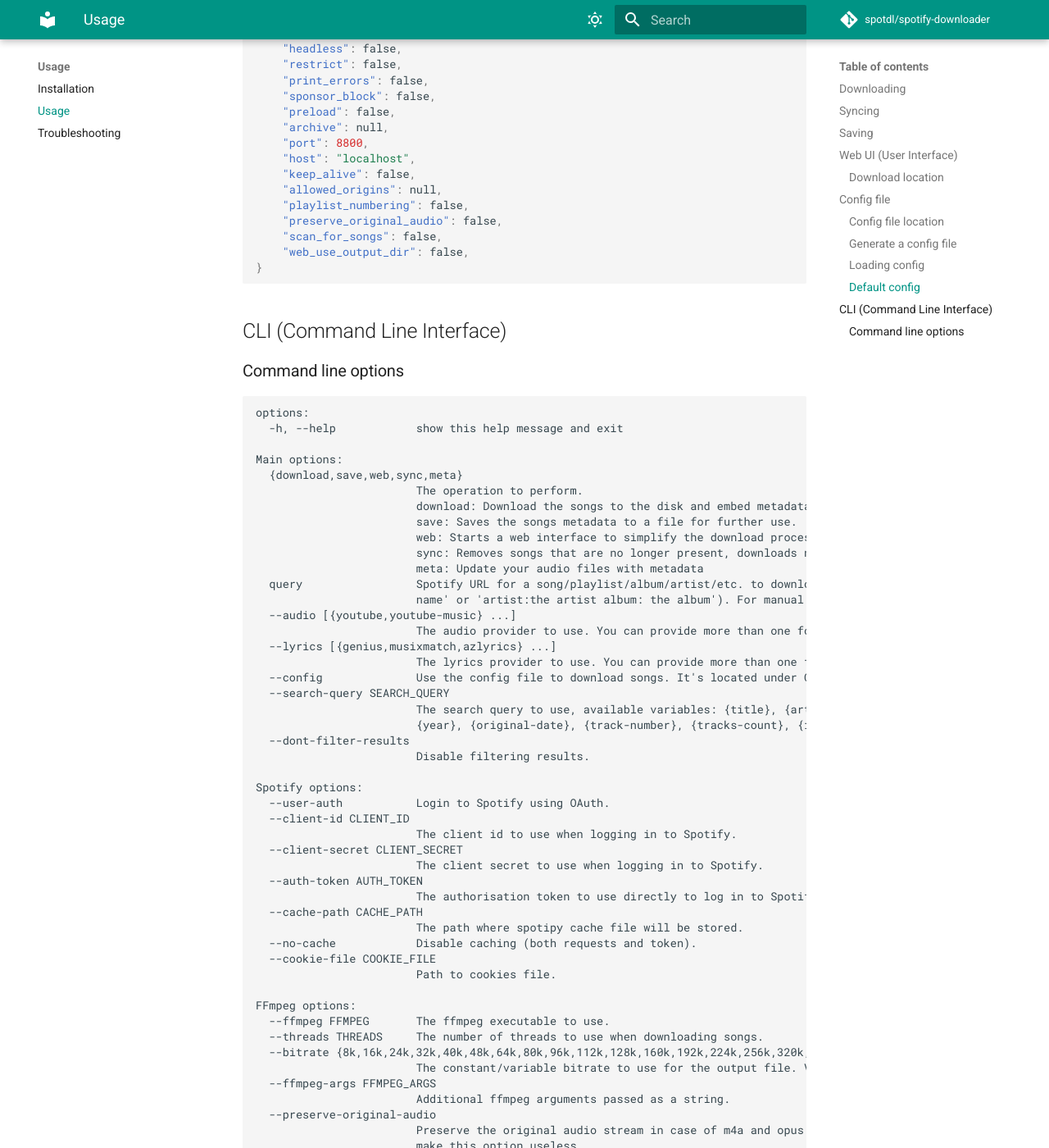
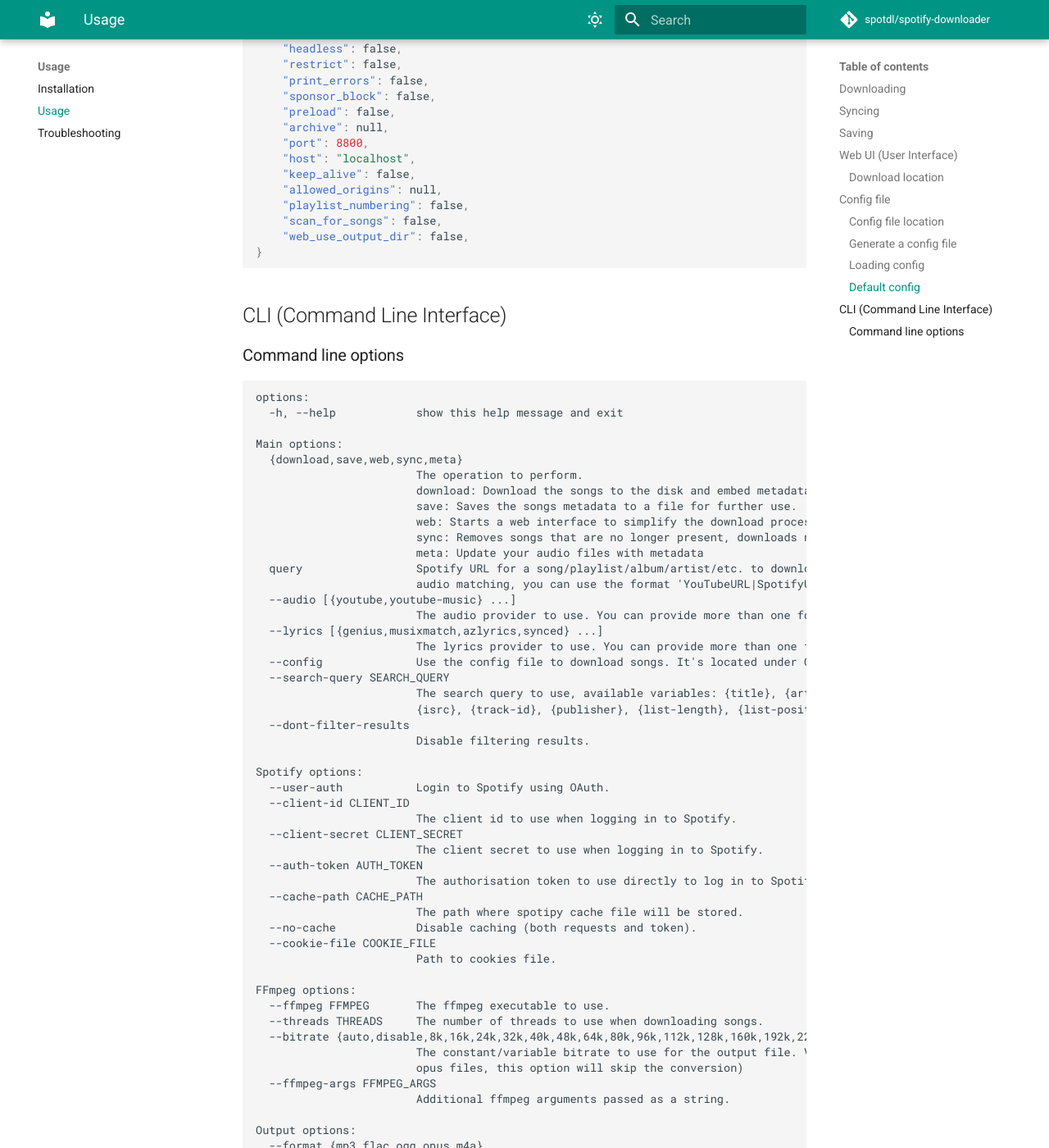
Before and after one commit to spotDL/spotify-downloader, an MkDocs documentation site: the page built from docs/usage.md, in a window 1280 px wide and 1400 px high, scrolled down 2893 px. Shown: the whole window at 82% size. Built offline with MkDocs 1.6.1 and Material for MkDocs 9.7.7, drawn with Linux system fonts in a browser that asks for light colours; comment, search, counter and statistics services are not loaded; some of the changed text lies outside the part shown.

Commit message:
updated docs

```diff
--- a/docs/usage.md
+++ b/docs/usage.md
@@ -236,7 +236,6 @@
     "keep_alive": false,
     "allowed_origins": null,
     "playlist_numbering": false,
-    "preserve_original_audio": false,
     "scan_for_songs": false,
     "web_use_output_dir": false,
 }
@@ -258,16 +257,16 @@
                         web: Starts a web interface to simplify the download process.
                         sync: Removes songs that are no longer present, downloads new ones
                         meta: Update your audio files with metadata
-  query                 Spotify URL for a song/playlist/album/artist/etc. to download. For album searching, include 'album:' and optional 'artist:' tags (ie. 'album:the album
-                        name' or 'artist:the artist album: the album'). For manual audio matching, you can use the format 'YouTubeURL|SpotifyURL'
+  query                 Spotify URL for a song/playlist/album/artist/etc. to download. For album searching, include 'album:' and optional 'artist:' tags (ie. 'album:the album name' or 'artist:the artist album: the album'). For manual
+                        audio matching, you can use the format 'YouTubeURL|SpotifyURL'
   --audio [{youtube,youtube-music} ...]
                         The audio provider to use. You can provide more than one for fallback.
-  --lyrics [{genius,musixmatch,azlyrics} ...]
+  --lyrics [{genius,musixmatch,azlyrics,synced} ...]
                         The lyrics provider to use. You can provide more than one for fallback.
   --config              Use the config file to download songs. It's located under C:\Users\user\.spotdl\config.json or ~/.spotdl/config.json under linux
   --search-query SEARCH_QUERY
-                        The search query to use, available variables: {title}, {artists}, {artist}, {album}, {album-artist}, {genre}, {disc-number}, {disc-count}, {duration},
-                        {year}, {original-date}, {track-number}, {tracks-count}, {isrc}, {track-id}, {publisher}, {list-length}, {list-position}, {list-name}, {output-ext}
+                        The search query to use, available variables: {title}, {artists}, {artist}, {album}, {album-artist}, {genre}, {disc-number}, {disc-count}, {duration}, {year}, {original-date}, {track-number}, {tracks-count},
+                        {isrc}, {track-id}, {publisher}, {list-length}, {list-position}, {list-name}, {output-ext}
   --dont-filter-results
                         Disable filtering results.
 
@@ -288,37 +287,31 @@
 FFmpeg options:
   --ffmpeg FFMPEG       The ffmpeg executable to use.
   --threads THREADS     The number of threads to use when downloading songs.
-  --bitrate {8k,16k,24k,32k,40k,48k,64k,80k,96k,112k,128k,160k,192k,224k,256k,320k,0,1,2,3,4,5,6,7,8,9}
-                        The constant/variable bitrate to use for the output file. Values from 0 to 9 are variable bitrates.
+  --bitrate {auto,disable,8k,16k,24k,32k,40k,48k,64k,80k,96k,112k,128k,160k,192k,224k,256k,320k,0,1,2,3,4,5,6,7,8,9}
+                        The constant/variable bitrate to use for the output file. Values from 0 to 9 are variable bitrates. Auto will use the bitrate of the original file. Disable will disable the bitrate option. (In case of m4a and
+                        opus files, this option will skip the conversion)
   --ffmpeg-args FFMPEG_ARGS
                         Additional ffmpeg arguments passed as a string.
-  --preserve-original-audio
-                        Preserve the original audio stream in case of m4a and opus files. This option might overwrite the bitrate option. Adding additional ffmpeg arguments might
-                        make this option useless.
 
 Output options:
   --format {mp3,flac,ogg,opus,m4a}
                         The format to download the song in.
   --save-file SAVE_FILE
-                        The file to save/load the songs data from/to. It has to end with .spotdl. If combined with the download operation, it will save the songs data to the
-                        file. Required for save/preload/sync
+                        The file to save/load the songs data from/to. It has to end with .spotdl. If combined with the download operation, it will save the songs data to the file. Required for save/preload/sync
   --preload             Preload the download url to speed up the download process.
-  --output OUTPUT       Specify the downloaded file name format, available variables: {title}, {artists}, {artist}, {album}, {album-artist}, {genre}, {disc-number}, {disc-count},
-                        {duration}, {year}, {original-date}, {track-number}, {tracks-count}, {isrc}, {track-id}, {publisher}, {list-length}, {list-position}, {list-name},
-                        {output-ext}
-  --m3u [M3U]           Name of the m3u file to save the songs to. Defaults to {list[0]}.m3u If you want to generate a m3u for each list in the query use {list-name}, If you want
-                        to generate a m3u file based on the first list in the query use {list[0]}, (0 is the first list in the query, 1 is the second, etc. songs don't count
-                        towards the list number)
-  --overwrite {force,metadata,skip}
-                        How to handle existing/duplicate files. (When combined with --scan-for-songs force will remove all duplicates, and metadata will only apply metadata to
-                        the latest song and will remove the rest. )
+  --output OUTPUT       Specify the downloaded file name format, available variables: {title}, {artists}, {artist}, {album}, {album-artist}, {genre}, {disc-number}, {disc-count}, {duration}, {year}, {original-date}, {track-number},
+                        {tracks-count}, {isrc}, {track-id}, {publisher}, {list-length}, {list-position}, {list-name}, {output-ext}
+  --m3u [M3U]           Name of the m3u file to save the songs to. Defaults to {list[0]}.m3u If you want to generate a m3u for each list in the query use {list-name}, If you want to generate a m3u file based on the first list in the
+                        query use {list[0]}, (0 is the first list in the query, 1 is the second, etc. songs don't count towards the list number)
+  --overwrite {skip,force,metadata}
+                        How to handle existing/duplicate files. (When combined with --scan-for-songs force will remove all duplicates, and metadata will only apply metadata to the latest song and will remove the rest. )
   --restrict            Restrict filenames to ASCII only
   --print-errors        Print errors (wrong songs, failed downloads etc) on exit, useful for long playlist
   --sponsor-block       Use the sponsor block to download songs from yt/ytm.
   --archive ARCHIVE     Specify the file name for an archive of already downloaded songs
   --playlist-numbering  Sets each track in a playlist to have the playlist's name as its album, and album art as the playlist's icon
-  --scan-for-songs      Scan the output directory for existing files. This option should be combined with the --overwrite option to control how existing files are handled.
-                        (Output directory is the last directory that is not a template variable in the output template)
+  --scan-for-songs      Scan the output directory for existing files. This option should be combined with the --overwrite option to control how existing files are handled. (Output directory is the last directory that is not a template
+                        variable in the output template)
 
 Web options:
   --host HOST           The host to use for the web server.
@@ -326,8 +319,7 @@
   --keep-alive          Keep the web server alive even when no clients are connected.
   --allowed-origins [ALLOWED_ORIGINS ...]
                         The allowed origins for the web server.
-  --web-use-output-dir  Use the output directory instead of the session directory for downloads. (This might cause issues if you have multiple users using the web-ui at the same
-                        time)
+  --web-use-output-dir  Use the output directory instead of the session directory for downloads. (This might cause issues if you have multiple users using the web-ui at the same time)
 
 Misc options:
   --log-level {CRITICAL,FATAL,ERROR,WARN,WARNING,INFO,DEBUG,NOTSET}
```
